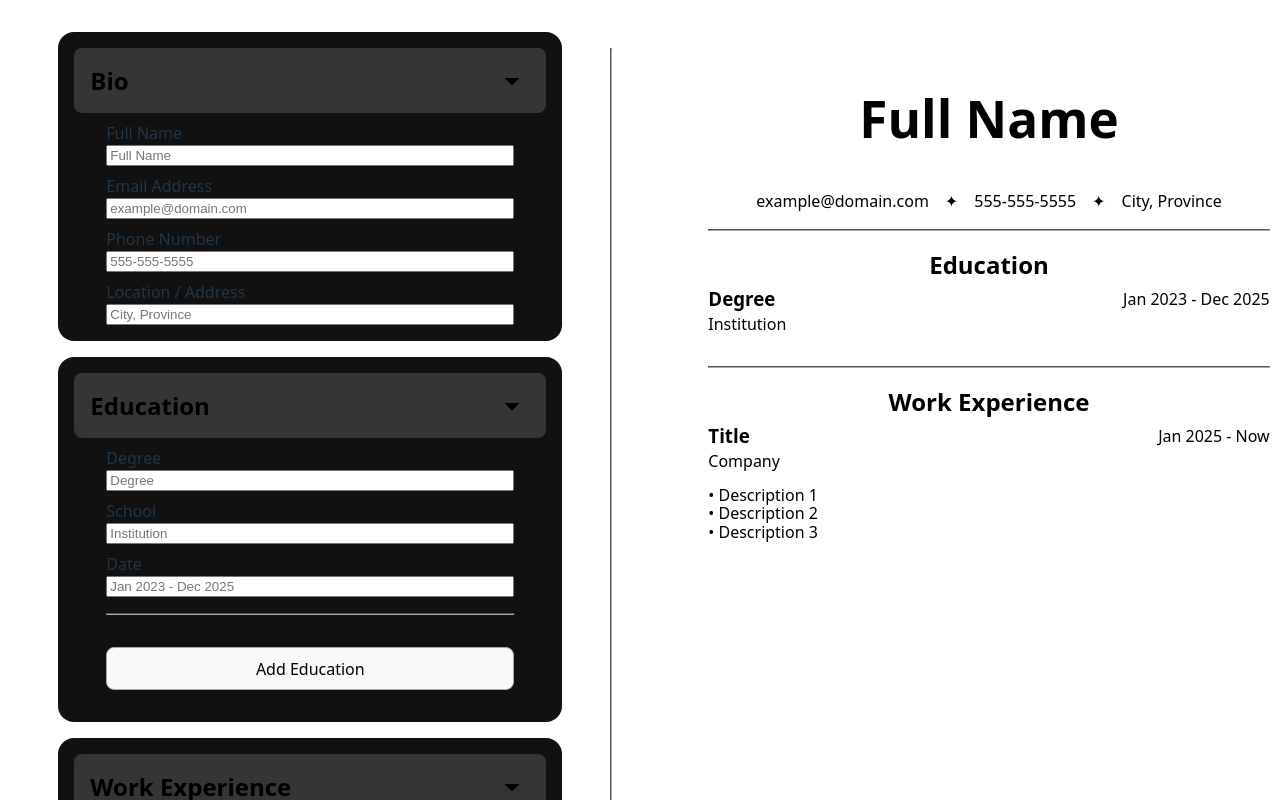
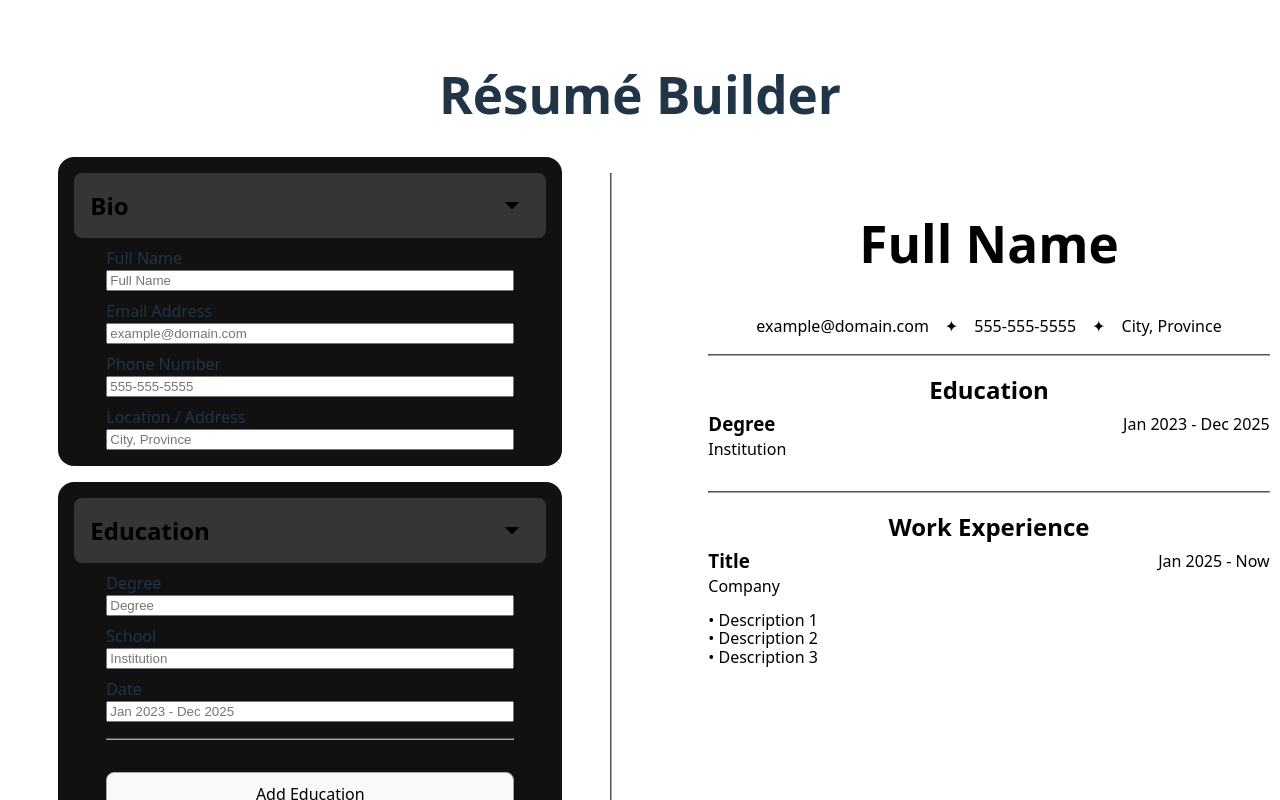
Before and after one commit to Pandemolyum/odin-cv-app, a React (Vite) app: page / in a window 1280 px wide. Shown: the top 800 px of the page. Built offline with nearby package versions, Linux system fonts and the light colour scheme.

Commit message:
Add document title
Added a h1 tag with "Résumé Builder" and modified the default React
document title from "odin-cv-app" to "Résumé Builder" so that it
displays correctly as the webpage tab title.

```diff
--- a/src/App.jsx
+++ b/src/App.jsx
@@ -2,8 +2,12 @@ import "./App.css";
 import Form from "./components/form.jsx";
 import Resume from "./components/resume.jsx";
 import { useState } from "react";
+import { useEffect } from "react";
 
 function App() {
+    useEffect(() => {
+        document.title = "Résumé Builder";
+    }, []);
     let formObject;
     const [resume, setResume] = useState(<Resume submitData={null} />);
     const updateResume = () => setResume(<Resume submitData={formObject} />);
@@ -21,6 +25,8 @@ function App() {
     };
 
     return (
+        <>
+            <h1>Résumé Builder</h1>
             <div className="hflex">
                 <div>
                     <Form handleSubmit={handleSubmit} />
@@ -30,6 +36,7 @@ function App() {
                     <section className="resume">{resume}</section>
                 </div>
             </div>
+        </>
     );
 }
 
```
Lines whose indentation alone changed are shown as unchanged.
